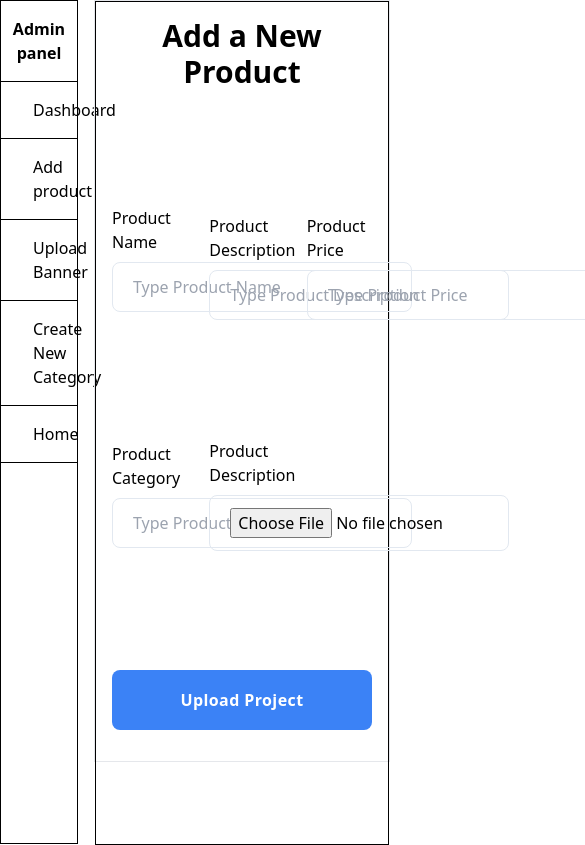
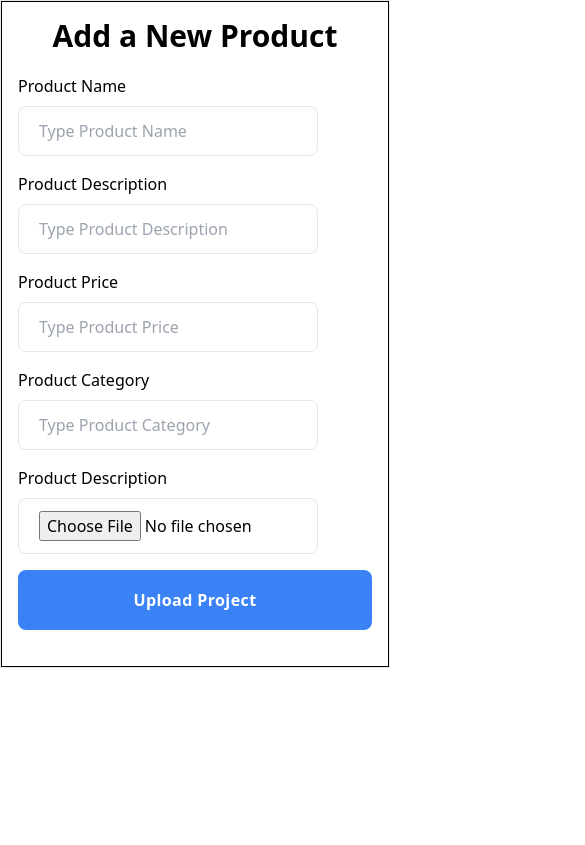
Before and after one commit to Lokman-Hakim-Shawon/e-commerce, a Next.js app: page /dashboard/add_product in a window 390 px wide. Shown: the top 845 px of the page, 585 px wide, since content can reach past the window. Built offline with nearby package versions, Linux system fonts and the light colour scheme.

Commit message:
create responsive and connect with tanstack query

```diff
--- a/package.json
+++ b/package.json
@@ -9,6 +9,7 @@
     "lint": "eslint"
   },
   "dependencies": {
+    "@tanstack/react-query": "^5.90.6",
     "axios": "^1.13.1",
     "next": "15.5.4",
     "react": "19.1.0",
--- a/src/app/(admin_panel)/dashboard/add_product/page.jsx
+++ b/src/app/(admin_panel)/dashboard/add_product/page.jsx
@@ -4,7 +4,7 @@ import React from 'react';
 
 const page = () => {
     return (
-        <div className=' h-[90vh] w-full '>
+        <div className=' lg:h-[90vh] w-full '>
             <Add_product />
         </div>
     );
--- a/src/app/(admin_panel)/dashboard/layout.js
+++ b/src/app/(admin_panel)/dashboard/layout.js
@@ -2,6 +2,7 @@ import Admin_Navbar from "@/components/admin/Admin_Navbar";
 import { Geist, Geist_Mono } from "next/font/google";
 // import Admin_Navbar from "@/components/admin/Admin_Navbar";
 import '../../globals.css'
+import QueryProvider from "@/app/provider/QueryProvider";
 const geistSans = Geist({
   variable: "--font-geist-sans",
   subsets: ["latin"],
@@ -23,12 +24,12 @@ export default function RootLayout({ children }) {
       <body
         className={`${geistSans.variable} ${geistMono.variable} antialiased`}
       >
-        <div className="flex gap-x-4">
-        <div className="w-[20vw]">
+        <div className="lg:flex lg:gap-x-4">
+        <div className="lg:w-[20vw]">
         <Admin_Navbar/>
         </div>
-        <div className="w-[80vw] border h-full">
-        {children}
+        <div className="w-full lg:w-[80vw] border h-full">
+        <QueryProvider>{children}</QueryProvider>
         </div>
         </div>
       </body>
--- /dev/null
+++ b/src/app/provider/QueryProvider.jsx
@@ -0,0 +1,10 @@
+'use client'
+import React,{useState} from 'react';
+import { QueryClient, QueryClientProvider } from '@tanstack/react-query'
+const QueryProvider = ({children}) => {
+    const [queryClient]=useState(()=>new QueryClient())
+
+    return <QueryClientProvider client={queryClient}>{children}</QueryClientProvider>
+};
+
+export default QueryProvider;
--- a/src/components/admin/Add_product.jsx
+++ b/src/components/admin/Add_product.jsx
@@ -29,10 +29,10 @@ const Add_product = () => {
        .catch(err=>console.log(err))
      }
     return (
-        <div className='w-full h-[100vh]'>
-            <div className='border border-black p-4 w-full h-[100vh]'>
-                <h1 className="text-3xl font-semibold text-center pb-9">Add a New Product</h1>
-                <form onSubmit={handleSubmit} className="space-y-4 py-5 grid grid-cols-3 gap-x-8 items-center w-full h-[80vh] " action="" method="">
+        <div className='w-full lg:h-[100vh]'>
+            <div className='border border-black p-4 w-full lg:h-[100vh]'>
+                <h1 className="text-3xl font-semibold text-center lg:pb-9">Add a New Product</h1>
+                <form onSubmit={handleSubmit} className="space-y-4 py-5 grid grid-cols-1 lg:grid-cols-3 lg:gap-x-8 items-center w-full lg:h-[80vh] " action="" method="">
 
                     {/* product name  */}
                     <div className=" space-y-2 ">
@@ -77,7 +77,7 @@ const Add_product = () => {
                         className="w-[300px] border border-slate-200 rounded-lg py-3 px-5 outline-none	bg-transparent"
                     />
                     </div>
-                    <button className="col-span-3 inline-flex items-center justify-center px-8 py-4 font-sans font-semibold tracking-wide text-white bg-blue-500 rounded-lg h-[60px]">
+                    <button className="lg:col-span-3 inline-flex items-center justify-center px-8 py-4 font-sans font-semibold tracking-wide text-white bg-blue-500 rounded-lg h-[60px]">
                          Upload Project
                     </button>
                 </form>
--- a/src/components/admin/Admin_Navbar.jsx
+++ b/src/components/admin/Admin_Navbar.jsx
@@ -10,11 +10,11 @@ const Admin_Navbar = () => {
         {name:'Home',address:'/'},
     ]
     return (
-        <div className='border border-black h-[100vh]'>
+        <div className='hidden lg:block border border-black h-[100vh] '>
             <h1 className="border-b border-black text-center py-4 font-semibold ">Admin panel</h1>
             <ul className="">
                 {
-                    link.map((data,index)=><Link href={data.address} key={index}><li  className=" border-b border-black py-4 px-8 hover:bg-slate-100">{data.name}</li></Link>)
+                    link.map((data,index)=><Link href={data.address} key={index}><li  className=" border-b border-black py-4 lg:px-8 hover:bg-slate-100">{data.name}</li></Link>)
                 }
             </ul>
         </div>
--- a/src/components/admin/ProductListData.jsx
+++ b/src/components/admin/ProductListData.jsx
@@ -1,28 +1,53 @@
 'use client'
 import axios from 'axios';
-import React, { useEffect, useState } from 'react';
+// import React, { useEffect, useState } from 'react';
+import { useMutation, useQuery, useQueryClient} from '@tanstack/react-query'
+const ProductListData = () => {
+    // const [productData,setProductData]=useState([])
+    const queryClient =useQueryClient()
+    const {data,isLoading,error}=useQuery({
+        queryKey:['product'],
+        queryFn:async()=>{
+            const res= await axios.get('https://e-commerce-backend-wheat-zeta.vercel.app/api/product')
+            return res.data;
+        }
+    })
 
-const ProductListData = () => {
-    const [productData,setProductData]=useState([])
-    useEffect(()=>{
-        axios.get('https://e-commerce-backend-wheat-zeta.vercel.app/api/product')
-        .then(res=>setProductData(res.data))
-        .catch(err=>console.log(err))
-    },[])
+      const deleteMutation=useMutation({
+        mutationFn:async(id)=>{
+            return await axios.delete(`https://e-commerce-backend-wheat-zeta.vercel.app/api/product/${id}`)
+        },
+        onSuccess:()=>{
+            alert('product delete successful !')
+            queryClient.invalidateQueries(['product'])
+        },
+        onError:(error)=>{
+            console.log(error.message)
+            alert('Failed to delete product')
+        }
+      })
 
-   const handleDelete=async(id)=>{
-    await axios.delete(`https://e-commerce-backend-wheat-zeta.vercel.app/api/product/${id}`)
-    .then(res=>alert('delete data successful'))
-    .catch(err=>console.log(err.message))
-   }
+    if(isLoading) return <p className="">Loading .....</p>
+    if(error) return <p className="">{error.message}</p>
+//     useEffect(()=>{
+//         axios.get('https://e-commerce-backend-wheat-zeta.vercel.app/api/product')
+//         .then(res=>setProductData(res.data))
+//         .catch(err=>console.log(err))
+//     },[])
+
+//    const handleDelete=async(id)=>{
+//     await axios.delete(`https://e-commerce-backend-wheat-zeta.vercel.app/api/product/${id}`)
+//     .then(res=>alert('delete data successful'))
+//     .catch(err=>console.log(err.message))
+//    }
 
     return (
         <div>
-             <h1 className=" text-3xl font-semibold text-center py-8">Product List</h1>
+             <h1 className=" text-3xl font-semibold text-center py-4 lg:py-8">Product List</h1>
             <div className='w-full h-full'>
                 <table className='w-full h-full'>
                     <thead className="w-full h-full">
-                        <tr className="py-4 text-center">
+                        <tr className="py-4 text-center text-xs lg:text-lg">
                             <td className='border border-black py-2'>product Name </td>
                             <td className='border border-black'>product Description</td>
                             <td className='border border-black'>product Category </td>
@@ -34,13 +59,13 @@ const ProductListData = () => {
 
                     <tbody className="">
                             {
-                                productData.map((data)=><tr className="" key={data._id}>
-                                <td className='border border-black pl-4'>{data.Name}</td>
-                                <td className='border border-black pl-4'>{data.Description.substring(0,50)}</td>
-                                <td className='border border-black pl-4'>{data.Category}</td>
-                                <td className='border border-black pl-4'>{data.Price}</td>
-                                <td className='border border-black pl-4 py-2'><button className='py-1 px-4  border border-black rounded-lg'>Update</button></td>
-                                <td className=' border border-black pl-4'><button onClick={()=>handleDelete(data._id)} className='py-1 px-4  border border-black rounded-lg'>Delete</button></td>
+                                data.map((data)=><tr className="text-xs lg:text-lg" key={data._id}>
+                                <td className='border border-black lg:pl-4'>{data.Name}</td>
+                                <td className='border border-black lg:pl-4'>{data.Description.substring(0,20)}</td>
+                                <td className='border border-black lg:pl-4'>{data.Category}</td>
+                                <td className='border border-black lg:pl-4'>{data.Price}</td>
+                                <td className='border border-black lg:pl-4 py-2'><button className='py-1 px-4  border border-black rounded-lg'>Update</button></td>
+                                <td className=' border border-black lg:pl-4'><button onClick={()=>deleteMutation.mutate(data._id)} className='py-1 px-4  border border-black rounded-lg'>{deleteMutation.isLoading?'loading...':'delete'}</button></td>
                             </tr>)
                             }
                         </tbody>
```
Also changed, not shown: 1 other file (tests, documents, lock files or other folders).
